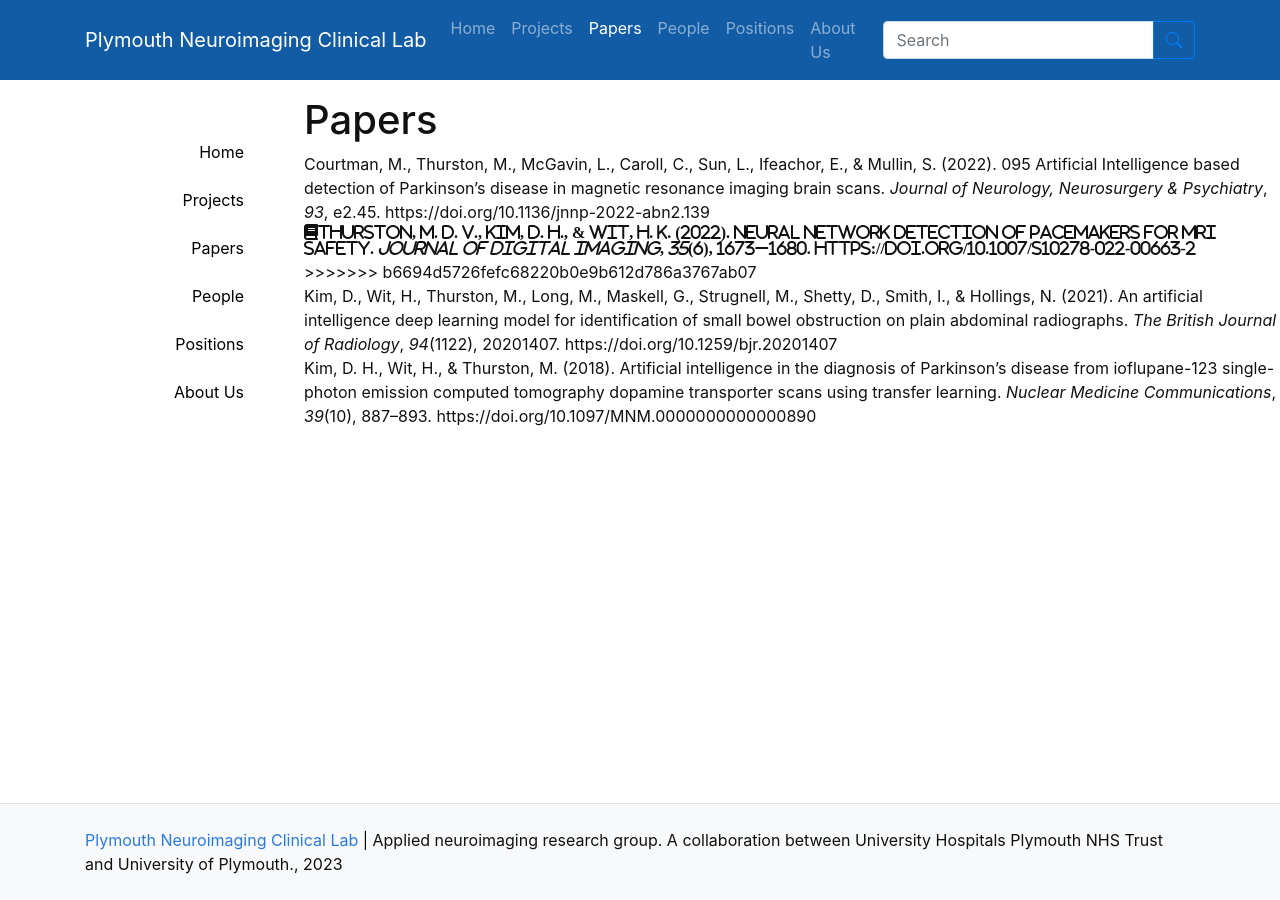
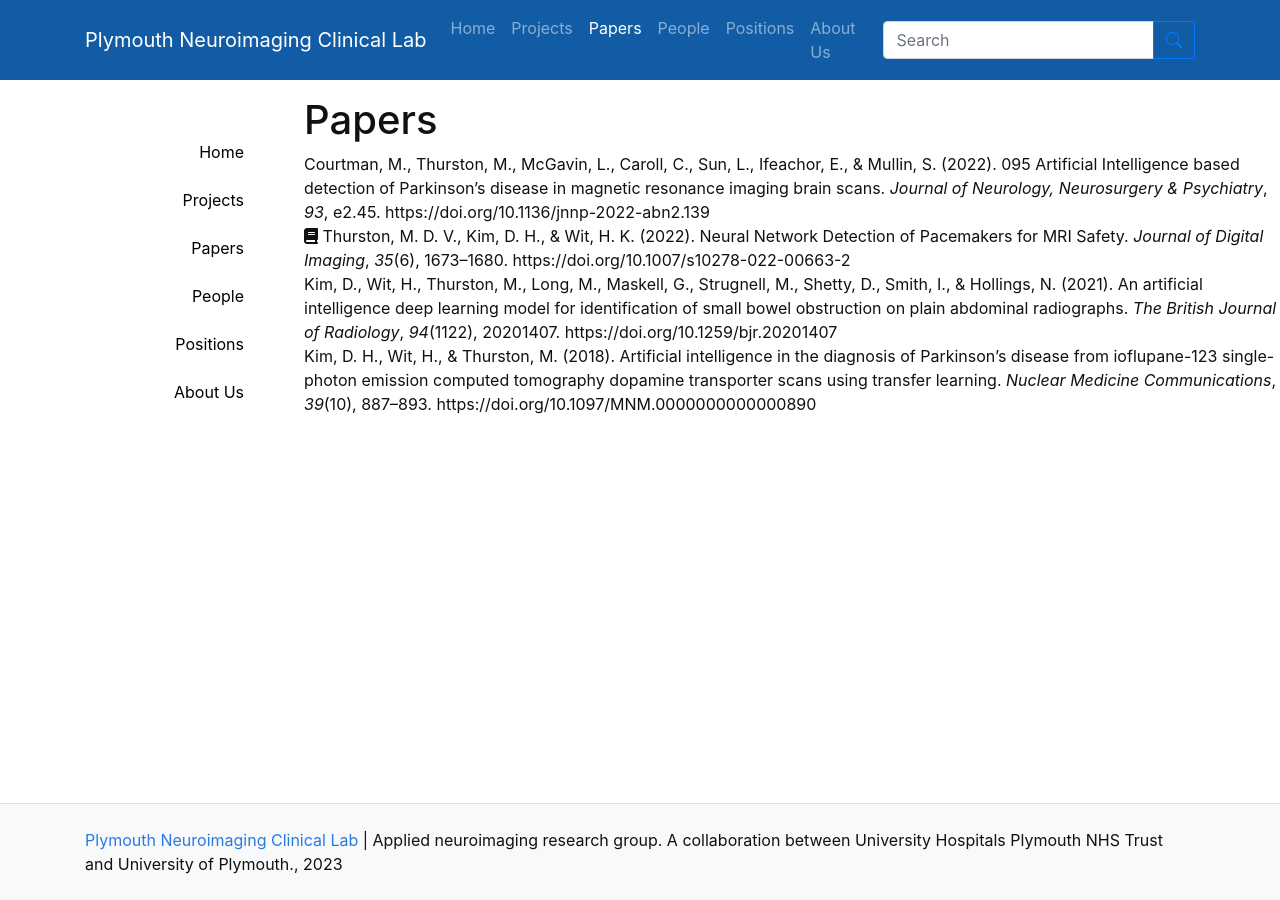
Before and after one commit to sustainsw/sustainsw.github.io, a Jekyll site: the page built from pages/papers.md, in a window 1280 px wide. Built offline with Jekyll 4.4.1, drawn with Linux system fonts in a browser that asks for light colours.

Commit message:
Test fontawesome

```diff
--- a/pages/papers.md
+++ b/pages/papers.md
@@ -7,8 +7,7 @@ nav_order: 2
 {% raw %}
 <div class="csl-bib-body">
   <div data-csl-entry-id="article" class="csl-entry">Courtman, M., Thurston, M., McGavin, L., Caroll, C., Sun, L., Ifeachor, E., &#38; Mullin, S. (2022). 095 Artificial Intelligence based detection of Parkinson’s disease in magnetic resonance imaging brain scans. <i>Journal of Neurology, Neurosurgery &#38; Psychiatry</i>, <i>93</i>, e2.45. https://doi.org/10.1136/jnnp-2022-abn2.139</div>
-  <div data-csl-entry-id="thurston_neural_2022" class="csl-entry fa-solid fa-book">Thurston, M. D. V., Kim, D. H., &#38; Wit, H. K. (2022). Neural Network Detection of Pacemakers for MRI Safety. <i>Journal of Digital Imaging</i>, <i>35</i>(6), 1673–1680. https://doi.org/10.1007/s10278-022-00663-2</div>
->>>>>>> b6694d5726fefc68220b0e9b612d786a3767ab07
+  <div data-csl-entry-id="thurston_neural_2022" class="csl-entry"><i class="fa-solid fa-book"></i> Thurston, M. D. V., Kim, D. H., &#38; Wit, H. K. (2022). Neural Network Detection of Pacemakers for MRI Safety. <i>Journal of Digital Imaging</i>, <i>35</i>(6), 1673–1680. https://doi.org/10.1007/s10278-022-00663-2</div>
   <div data-csl-entry-id="kim_artificial_2021" class="csl-entry">Kim, D., Wit, H., Thurston, M., Long, M., Maskell, G., Strugnell, M., Shetty, D., Smith, I., &#38; Hollings, N. (2021). An artificial intelligence deep learning model for identification of small bowel obstruction on plain abdominal radiographs. <i>The British Journal of Radiology</i>, <i>94</i>(1122), 20201407. https://doi.org/10.1259/bjr.20201407</div>
   <div data-csl-entry-id="kim_artificial_2018" class="csl-entry">Kim, D. H., Wit, H., &#38; Thurston, M. (2018). Artificial intelligence in the diagnosis of Parkinson’s disease from ioflupane-123 single-photon emission computed tomography dopamine transporter scans using transfer learning. <i>Nuclear Medicine Communications</i>, <i>39</i>(10), 887–893. https://doi.org/10.1097/MNM.0000000000000890</div>
 </div>
```
